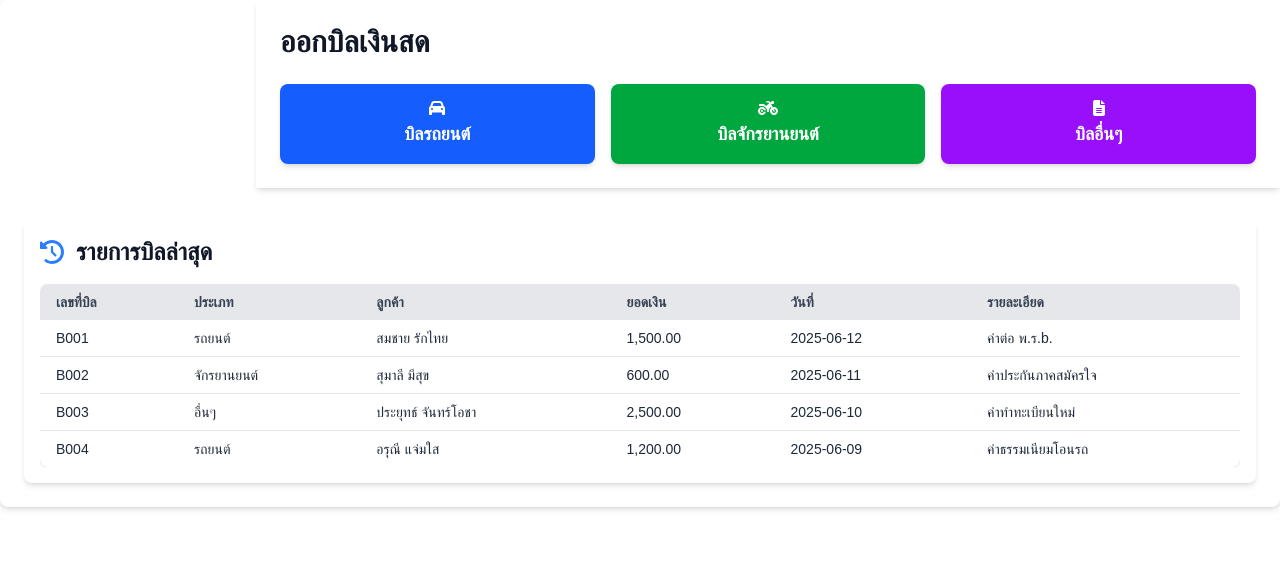
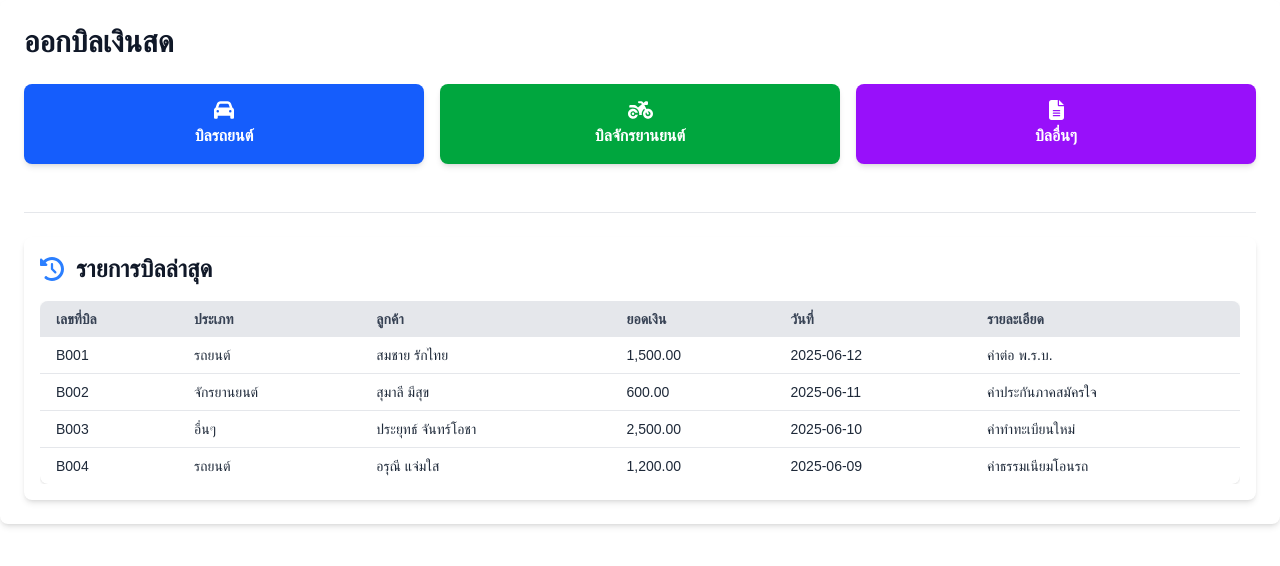
Before and after one commit to NakarinSMN/my-management-app, a Next.js app: page /billing-main in a window 1280 px wide. Shown: the top 566 px of the page. Built offline with nearby package versions, Linux system fonts and the light colour scheme.

Commit message:
Update all page

```diff
--- a/src/app/billing-main/page.tsx
+++ b/src/app/billing-main/page.tsx
@@ -9,14 +9,17 @@ import {
   faFileAlt,
   faHistory,
 } from "@fortawesome/free-solid-svg-icons";
-import { useState, useRef, useEffect } from "react"; // เพิ่ม useRef และ useEffect
+import { useState } from "react";
+
+// ลบ import useSidebar ออก เพราะไม่จำเป็นต้องใช้แล้ว
+// import { useSidebar } from '../context/SidebarContext';
 
 import CarBillForm from "../cash-bill/forms/CarBillForm";
 import MotorcycleBillForm from "../cash-bill/forms/MotorcycleBillForm";
 import OtherBillForm from "../cash-bill/forms/OtherBillForm";
 
 const latestBills = [
-  { id: 'B001', type: 'รถยนต์', customer: 'สมชาย รักไทย', amount: '1,500.00', date: '2025-06-12', detail: 'ค่าต่อ พ.ร.b.' },
+  { id: 'B001', type: 'รถยนต์', customer: 'สมชาย รักไทย', amount: '1,500.00', date: '2025-06-12', detail: 'ค่าต่อ พ.ร.บ.' },
   { id: 'B002', type: 'จักรยานยนต์', customer: 'สุมาลี มีสุข', amount: '600.00', date: '2025-06-11', detail: 'ค่าประกันภาคสมัครใจ' },
   { id: 'B003', type: 'อื่นๆ', customer: 'ประยุทธ์ จันทร์โอชา', amount: '2,500.00', date: '2025-06-10', detail: 'ค่าทำทะเบียนใหม่' },
   { id: 'B004', type: 'รถยนต์', customer: 'อรุณี แจ่มใส', amount: '1,200.00', date: '2025-06-09', detail: 'ค่าธรรมเนียมโอนรถ' },
@@ -27,24 +30,7 @@ export default function BillingMainPage() {
     "main" | "car" | "motorcycle" | "other"
   >("main");
 
-  // ใช้ useRef เพื่ออ้างอิงถึง Header และวัดความสูงของมัน
-  const headerRef = useRef<HTMLDivElement>(null);
-  const [headerHeight, setHeaderHeight] = useState(0);
-
-  useEffect(() => {
-    if (headerRef.current) {
-      // เมื่อ Component Mount หรือเมื่อขนาดเปลี่ยน ให้วัดความสูง
-      setHeaderHeight(headerRef.current.offsetHeight);
-      // หรือใช้ ResizeObserver เพื่อจับการเปลี่ยนแปลงขนาดที่แม่นยำยิ่งขึ้น
-      // const resizeObserver = new ResizeObserver(entries => {
-      //   for (let entry of entries) {
-      //     setHeaderHeight(entry.contentRect.height);
-      //   }
-      // });
-      // resizeObserver.observe(headerRef.current);
-      // return () => resizeObserver.disconnect();
-    }
-  }, []); // [] หมายถึงทำงานแค่ครั้งเดียวตอน Mount
+  // ลบ headerRef และ headerHeight state ออกทั้งหมด
 
   const renderBillForm = () => {
     switch (activeBillType) {
@@ -59,40 +45,19 @@ export default function BillingMainPage() {
     }
   };
 
-  // ***** ส่วนสำคัญ: กำหนดความกว้างของ Sidebar ที่นี่ *****
-  // จากภาพที่แนบมา Sidebar ดูเหมือนจะมี width ประมาณ w-64 หรือ 256px
-  // คุณต้องตรวจสอบค่านี้ให้ตรงกับ Sidebar ในโปรเจกต์ของคุณ
-  const SIDEBAR_WIDTH_PX = 256; // เช่น ถ้าใช้ Tailwind 'w-64' = 256px
-
   return (
-    // นี่คือ Main Content Wrapper สำหรับหน้า BillingMainPage เท่านั้น
-    // ไม่ใช่ Layout หลักของทั้งแอป ถ้าคุณมี Sidebar ที่อยู่คนละ Component กับ BillingMainPage
-    // การจัดการ Layout ควรทำใน layout.tsx หรือ Component ที่ครอบทั้งคู่
-    <div className="flex bg-gray-50 dark:bg-gray-900">
-      {/*
-        หาก Sidebar ไม่ได้ถูกจัดการใน Layout.tsx
-        และอยู่ในระดับเดียวกันกับ BillingMainPage
-        คุณจะต้องนำ Sidebar Component มาวางไว้ที่นี่ (นอก BillingMainPage)
-        หรือถ้า BillingMainPage เป็นเนื้อหาหลักที่อยู่ภายใน Layout ที่มี Sidebar อยู่แล้ว
-        คุณไม่จำเป็นต้องเพิ่ม Sidebar เข้ามาในไฟล์นี้
-      */}
-      {/* ตัวอย่าง: ถ้า BillingMainPage อยู่ภายใน layout.tsx ที่มี sidebar อยู่แล้ว
-        ดังนั้น BillingMainPage นี้จะครอบคลุมแค่ส่วนเนื้อหาหลักเท่านั้น
-      */}
-
-      {/* เนื่องจาก BillingMainPage น่าจะเป็นส่วนของ Content หลัก ไม่ใช่ Layout หลักของทั้งแอป
-        เราจะใช้ประโยชน์จาก `layout.tsx` ของ Next.js ในการสร้าง Fixed Sidebar และ Fixed Header
-        และปล่อยให้ `page.tsx` นี้เป็นแค่ส่วน Content ที่เหมาะสม
-      */}
-
-      {/* ส่วนเนื้อหาหลักของหน้า ซึ่งจะถูกดันไปทางขวาของ Sidebar (ถ้ามี) */}
-      <div className="flex-1 flex flex-col"> {/* flex-1 ทำให้ div นี้ขยายเต็มพื้นที่ที่เหลือ */}
-        {/* ส่วนหัวและปุ่มที่ตรึงอยู่ด้านบนสุดของ viewport */}
-        <div
-          ref={headerRef} // อ้างอิงถึง Header Element
-          className={`fixed top-0 z-50 bg-white dark:bg-gray-800 p-6 shadow-md`}
-          style={{ left: `${SIDEBAR_WIDTH_PX}px`, right: 0 }} // ตรึงจากขอบซ้ายเท่ากับความกว้าง Sidebar
+    // BillingMainPage เป็นแค่ส่วน Content ที่อยู่ภายใน <main> ของ Layout.tsx
+    // <main> มี p-5 อยู่แล้ว ดังนั้น div หลักของ BillingMainPage จะมี padding เริ่มต้นที่ 5
+    // เราจะใส่ bg-white, rounded-lg, shadow-md, และ p-6 ให้กับ div นี้
+    <motion.div
+      initial={{ opacity: 0, y: 20 }}
+      animate={{ opacity: 1, y: 0 }}
+      transition={{ duration: 0.5 }}
+      className="p-6 bg-white dark:bg-gray-800 rounded-lg shadow-md"
     >
+      {/* ส่วนหัวและปุ่ม (นี่คือ Header ของ BillingMainPage, ไม่ได้ Fixed ระดับ Viewport) */}
+      {/* มันจะอยู่ใน Flow ปกติของ Content Area */}
+      <div className="bg-white dark:bg-gray-800 pb-6 -mx-6 -mt-6 px-6 pt-6 rounded-t-lg">
         <h1 className="text-3xl font-bold text-gray-900 dark:text-gray-100 mb-6">
           ออกบิลเงินสด
         </h1>
@@ -100,41 +65,31 @@ export default function BillingMainPage() {
         <div className="grid grid-cols-1 md:grid-cols-3 gap-4">
           <button
             onClick={() => setActiveBillType("car")}
-              // ปรับลดขนาดที่นี่: p-x (padding), text-x (text size), text-x (icon size)
             className="flex flex-col items-center justify-center p-4 bg-blue-600 hover:bg-blue-700 text-white font-bold rounded-lg shadow-md transition duration-300 ease-in-out transform hover:scale-105"
           >
-              <FontAwesomeIcon icon={faCar} className="text-1xl mb-1" /> {/* ลดจาก text-4xl เป็น text-3xl, ลด mb-3 เป็น mb-2 */}
-              <span className="text-lg">บิลรถยนต์</span> {/* ลดจาก text-xl เป็น text-lg */}
+            <FontAwesomeIcon icon={faCar} className="text-xl mb-1" />
+            <span className="text-base">บิลรถยนต์</span>
           </button>
 
           <button
             onClick={() => setActiveBillType("motorcycle")}
-              // ปรับลดขนาดที่นี่
             className="flex flex-col items-center justify-center p-4 bg-green-600 hover:bg-green-700 text-white font-bold rounded-lg shadow-md transition duration-300 ease-in-out transform hover:scale-105"
           >
-              <FontAwesomeIcon icon={faMotorcycle} className="text-1xl mb-1" />
-              <span className="text-lg">บิลจักรยานยนต์</span>
+            <FontAwesomeIcon icon={faMotorcycle} className="text-xl mb-1" />
+            <span className="text-base">บิลจักรยานยนต์</span>
           </button>
 
           <button
             onClick={() => setActiveBillType("other")}
-              // ปรับลดขนาดที่นี่
             className="flex flex-col items-center justify-center p-4 bg-purple-600 hover:bg-purple-700 text-white font-bold rounded-lg shadow-md transition duration-300 ease-in-out transform hover:scale-105"
           >
-              <FontAwesomeIcon icon={faFileAlt} className="text-1xl mb-1" />
-              <span className="text-lg">บิลอื่นๆ</span>
+            <FontAwesomeIcon icon={faFileAlt} className="text-xl mb-1" />
+            <span className="text-base">บิลอื่นๆ</span>
           </button>
         </div>
       </div>
 
-        {/* ส่วนเนื้อหาหลักที่เลื่อนได้ จะถูกดันลงมาให้พ้น Header และ Sidebar */}
-        <div
-          className="flex-grow overflow-y-auto p-6 bg-white dark:bg-gray-800 rounded-lg shadow-md"
-          style={{ paddingTop: `${headerHeight + 24}px` }} // ใช้ headerHeight + margin-top (24px = mb-6 + mt-6)
-        >
-          {/* ไม่ต้องมี placeholder div เปล่าๆ แล้ว ใช้ padding-top แทน */}
-
-          <hr className="my-1 border-none" />
+      <hr className="my-6 border-gray-200 dark:border-gray-700" />
 
       <AnimatePresence mode="wait">
         {activeBillType !== "main" && (
@@ -196,8 +151,6 @@ export default function BillingMainPage() {
           </motion.div>
         )}
       </AnimatePresence>
-        </div>
-      </div>
-    </div>
+    </motion.div>
   );
 }
```
Also changed, not shown: src/app/components/Layout.tsx (+56 -36 lines). Lines whose indentation alone changed are shown as unchanged.
